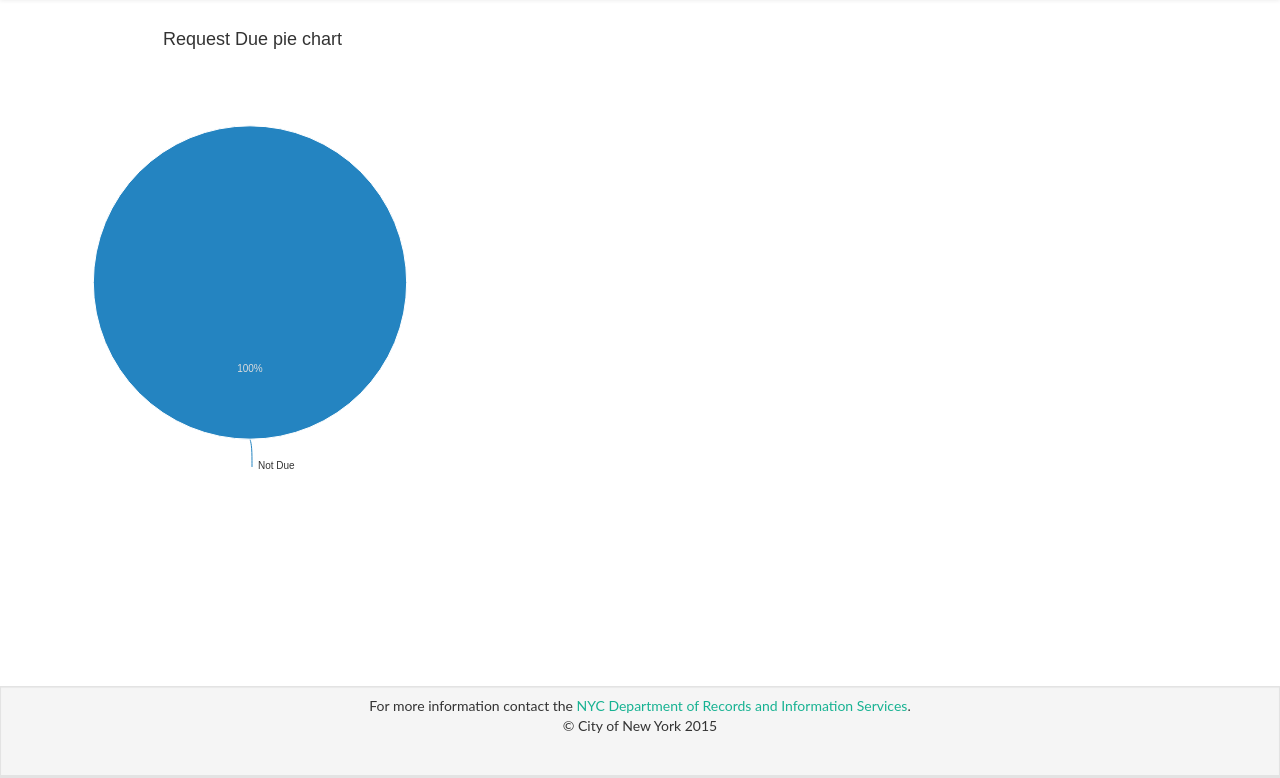
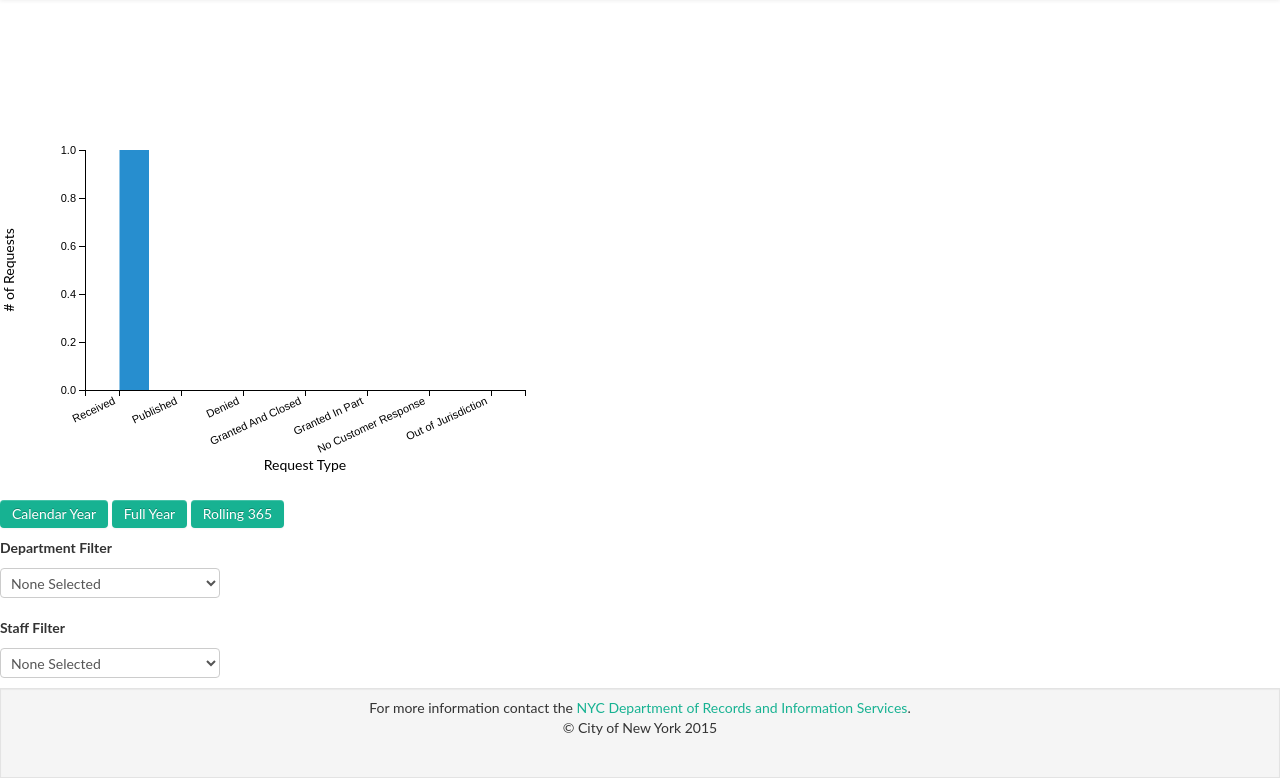
Before and after one commit to codeforamerica/recordtrac, a Flask app: page /report in a window 1280 px wide. Shown: the part 44-822 px from the top of the page. Run offline with Flask 2, Linux system fonts and the light colour scheme; the first user in the database is signed in; tables that the repository leaves empty hold one stand-in row (Sample ...); some libraries are stand-ins or nearby versions.

Commit message:
added partially granted, no customer response, out-of-jurisdiction bar charts

```diff
--- a/public_records_portal/db_helpers.py
+++ b/public_records_portal/db_helpers.py
@@ -369,6 +369,7 @@ def create_owner(request_id, reason, email=None, user_id=None):
 # @export "change_request_status"
 def change_request_status(request_id, status):
     req = get_obj("Request", request_id)
+    req.prev_status = req.status
     req.status = status
     req.status_updated = datetime.now().isoformat()
     db.session.add(req)
--- a/public_records_portal/prr.py
+++ b/public_records_portal/prr.py
@@ -72,8 +72,8 @@ def update_resource(resource, request_body):
 			return assign_owner(fields['request_id'], fields['owner_reason'], fields['owner_email'])
 	elif "reopen" in resource:
 		change_request_status(fields['request_id'], "Reopened")
-        elif "acknowledge" in resource:
-                change_request_status(fields['request_id'], fields['acknowledge_status'])
+	elif "acknowledge" in resource:
+		change_request_status(fields['request_id'], fields['acknowledge_status'])
 		return fields['request_id']
 	elif "request_text" in resource:
 		update_obj(attribute = "text", val = fields['request_text'], obj_type = "Request", obj_id = fields['request_id'])
@@ -208,7 +208,7 @@ def ask_a_question(request_id, user_id, question):
 	req = get_obj("Request", request_id)
 	qa_id = create_QA(request_id = request_id, question = question, user_id = user_id)
 	if qa_id:
-		change_request_status(request_id, "Pending")
+		change_request_status(request_id, "Asked A Question")
 		requester = req.requester()
 		if requester:
 			generate_prr_emails(request_id, notification_type = "Question asked", user_id = requester.user_id)
--- a/public_records_portal/templates/report.html
+++ b/public_records_portal/templates/report.html
@@ -2,7 +2,61 @@
 
 {% block container %}
 
+<style>
+	#tooltip {
+		position: absolute;
+		width: 95px;
+		height: auto;
+		padding: 10px;
+		background-color: white;
+		-webkit-border-radius: 10px;
+		-moz-border-radius: 10px;
+		border-radius: 10px;
+		-webkit-box-shadow: 4px 4px 10px rgba(0, 0, 0, 0.4);
+		-moz-box-shadow: 4px 4px 10px rgba(0, 0, 0, 0.4);
+		box-shadow: 4px 4px 10px rgba(0, 0, 0, 0.4);
+		pointer-events: none;
+	}
+#tooltip.hidden {
+	display: none;
+}
+#tooltip p {
+	margin: 0;
+	font-family: sans-serif;
+	font-size: 12px;
+	line-height: 16px;
+}
+.indent{
+	padding-left: 5px;
+}
+.heading{
+	font-weight: bold;
+}
+value{
+	color: red;
+	font-style: italic;
+}
+rect {
+	-moz-transition: all 0.3s;
+	-webkit-transition: all 0.3s;
+	-o-transition: all 0.3s;
+	transition: all 0.3s;
+}
+rect:hover{
+	fill: orange;
+}
+.axis path,
+.axis line {
+	fill: none;
+	stroke: black;
+	shape-rendering: crispEdges;
+}
+.axis text {
+	font-family: sans-serif;
+	font-size: 11px;
+}
 
+</style>
 <script type="text/javascript" src="{{ url_for('static', filename='js/plugins/d3pie.min.js') }}"></script>
 
 <div class="row-fluid">
@@ -11,77 +65,178 @@
 			{{ super() }}
 		{% endblock banner %}
 
-		<div id="report_div"></div>
+		<!--div id="report_div"></div-->
+		<div id="bar_chart"></div>
+		<br>
+		<button id="calendarYear" type="submit" class="btn btn-primary">Calendar Year</button>
+		<button id="fullYear" type="submit" class="btn btn-primary">Full Year</button>
+        <button id="rolling" type="submit" class="btn btn-primary">Rolling 365</button>
+		<h5>Department Filter</h5>
+		<select id="agency_filter" name="agency_filter">
+			<option value="0">None Selected</option>
+			<option value="1">Department of Records and Information Services</option>
+			<option value="2">Office of the Chief Medical Examiner</option>
+			<option value="3">Mayor's Office</option>
+			<option value="4">Department of Education</option>
+			<option value="5">Department of Information Technology and Telecommunications</option>
+			<option value="5">Deputy Mayor</option>
+		</select>
+		<h5>Staff Filter</h5>
+		<select id="staff_filter" name="staff_filter">
+			    <option value="0">None Selected</option>
+				{% for user in users %}
+				{{ user.email }}
+				<option value="{{ user.id }}">{{ user.alias}}</option>
+				{% endfor %}
+		</select>
 
 		<script type="text/javascript">
 
-            function draw_piechart(report_data) {
-				/*
-				console.log("drawing piechart");
-				console.log("report data:" + report_data);
+			function draw_barchart(reportPath) {
 
-				var width = 400;
-				var height = 400;
-				var radius = height / 2;
+				$("#bar_chart").empty();
+				var w = 500, h = 100;
+				var svg = d3.select("#bar_chart").append("svg").attr("width",w).attr("height",h);
 
-				var color = d3.scale.category20c();
-				var vis = d3.select('#report_div').append("svg:svg").data([report_data]).attr("width", width).attr("height", height).append("svg:g").attr("transform", "translate(" + radius + "," + radius + ")");
-				var pie = d3.layout.pie().value(function(d) {
-				    console.log("report data value: " + d.value);
-				    return d.value;
-				});
-				var arc = d3.svg.arc().outerRadius(radius);
-				var arcs = vis.selectAll("g.slice").data(pie).enter().append("svg.g").attr("class", "slice");
-				arcs.append("svg:path").attr("fill", function(d, i) {
-				    console.log("color: " + color(i));
-				    return color(i);
-				}).attr("d", function (d) {
-				    console.log(arc(d));
-				    return arc(d);
-				});
-				arcs.append("svg:text").attr("transform", function(d) {
-				    d.innerRadius = 0;
-				    d.outerRadius = radius;
-				    return "translate(" + arc.centroid(d) + ")";
-				}).attr("text-anchor", "middle").text(function(d, i) {
-				    console.log("report data label: " + report_data[i].label);
-				    return report_data[i].label;
-				});
+				d3.json(reportPath, function(report_data) {
+						var margin = {
+						top: 25,
+						right: 75,
+						bottom: 85,
+						left: 85
+						},
+						w = 600 - margin.left - margin.right,
+						h = 350 - margin.top - margin.bottom;
+						var padding = 10;
 
-				console.log("finished drawing piechart");
-				*/
+						var colors = {};
+						colors["Received"] = "#278ECF";
+						colors["Published"] = "#4BD762";
+						colors["Denied"] = "#FFCA1F";
+						colors["Granted And Closed"] = "#FF9416";
+                                                colors["Granted In Part"] = "#D42AE8";
+                                                colors["No Customer Response"] = "#535AD7";
+                                                colors["Out of Jurisdiction"] = "#FF402C";
 
-				var pie = new d3pie("report_div", {
-					header: {
-						title: {
-							text: "Request Due pie chart"
-						}
-					},
-					data: {
-						content: report_data
-					},
-					callbacks: {
-					    onClickSegment: function(a) {
-					        alert("callback event: " + a.data.callback);
-					    }
-					}
-				});
-            }
+						var dataset = report_data.data;
 
-            $.ajax({
-                type : "GET",
-                contentType: "application/json; charset=utf-8",
-                url: "/api/report/overdue",
-                dataType: "json",
-                async: true,
-                success: function (data) {
-                    div_name = "report_div";
-                    draw_piechart(data.data);
-                },
-                error: function(result) {
-                	alert(result);
-                }
-            });
+						var xScale = d3.scale.ordinal()
+						.domain(d3.range(dataset.length))
+						.rangeRoundBands([0, w], 0.05);
+						// ternary operator to determine if global or local has a larger scale
+						var yScale = d3.scale.linear()
+						.domain([0, d3.max(dataset, function (d) {
+										   return d.value;
+										   })])
+						.range([h, 0]);
+						var xAxis = d3.svg.axis()
+						.scale(xScale)
+						.tickFormat(function (d) {
+									return dataset[d].label;
+									})
+						.orient("bottom");
+						var yAxis = d3.svg.axis()
+						.scale(yScale)
+						.orient("left")
+						.ticks(5);
+
+						var commaFormat = d3.format(',');
+
+						//SVG element
+						var svg = d3.select("#bar_chart")
+						.append("svg")
+						.attr("width", w + margin.left + margin.right)
+						.attr("height", h + margin.top + margin.bottom)
+						.append("g")
+						.attr("transform", "translate(" + margin.left + "," + margin.top + ")");
+
+						// Graph Bars
+						var sets = svg.selectAll(".set")
+						.data(dataset)
+						.enter()
+						.append("g")
+						.attr("class", "set")
+						.attr("transform", function (d, i) {
+							  return "translate(" + xScale(i) + ",0)";
+							  });
+
+						sets.append("rect")
+						.attr("class", "OverDue")
+						.attr("width", xScale.rangeBand() / 2)
+						.attr("y", function (d) {
+							  return yScale(d.value);
+							  })
+						.attr("x", xScale.rangeBand() / 2)
+						.attr("height", function (d) {
+							  return h - yScale(d.value);
+							  })
+						.attr("fill", function (d) {
+							  return colors[d.label];
+							  })
+						;
+
+
+						// xAxis
+						svg.append("g") // Add the X Axis
+						.attr("class", "x axis")
+						.attr("transform", "translate(0," + (h) + ")")
+						.call(xAxis)
+						.selectAll("text")
+						.style("text-anchor", "end")
+						.attr("dx", "-.8em")
+						.attr("dy", ".15em")
+						.attr("transform", function (d) {
+							  return "rotate(-25)";
+							  });
+						// yAxis
+						svg.append("g")
+						.attr("class", "y axis")
+						.attr("transform", "translate(0 ,0)")
+						.call(yAxis);
+						// xAxis label
+						svg.append("text")
+						.attr("transform", "translate(" + (w / 2) + " ," + (h + margin.bottom - 5) + ")")
+						.style("text-anchor", "middle")
+						.text("Request Type");
+
+						//yAxis label
+						svg.append("text")
+						.attr("transform", "rotate(-90)")
+						.attr("y", 0 - margin.left)
+						.attr("x", 0 - (h / 2))
+						.attr("dy", "1em")
+						.style("text-anchor", "middle")
+						.text("# of Requests");
+
+						});
+
+			}
+
+			draw_barchart("/api/report/all/all");
+
+			$("#calendarYear").click(function() {
+			    draw_barchart("/api/report/all/calendarYear");
+			});
+
+			$("#fullYear").click(function() {
+			    draw_barchart("/api/report/all/fullYear");
+			});
+
+			$("#rolling").click(function() {
+				draw_barchart("/api/report/all/rolling");
+			});
+
+			$("#agency_filter").change(function() {
+				selected = $(this).val();
+
+				draw_barchart("/api/report/all/agency_" + selected);
+			});
+			$("#staff_filter").change(function() {
+				selected = $(this).val();
+
+				draw_barchart("/api/report/all/staff_" + selected);
+			});
+
 
 		</script>
 
--- a/public_records_portal/views.py
+++ b/public_records_portal/views.py
@@ -28,6 +28,7 @@ import anyjson
 import helpers
 import csv_export
 from datetime import datetime, timedelta
+import dateutil.parser
 from filters import *
 import re
 from db_helpers import get_count, get_obj
@@ -969,8 +970,8 @@ def get_pdfs(resource):
     app.logger.info("\n\ngetting pdf file")
     return send_from_directory(app.config["PDF_FOLDER"], resource, as_attachment=True)
 
-@app.route("/api/report/<string:report_type>", methods=["GET"])
-def get_report_jsons(report_type):
+@app.route("/api/report/<string:report_type>/<string:public_filter>", methods=["GET"])
+def get_report_jsons(report_type,public_filter):
     app.logger.info("\n\ngenerating report data")
 
     if not report_type:
@@ -979,15 +980,108 @@ def get_report_jsons(report_type):
         }
         return jsonify(response)
 
-    if report_type == "overdue":
+    overdue_filter = models.Request.overdue
+    notoverdue_filter = models.Request.notoverdue
+    published_filter = models.Request.published
+    denied_filter = models.Request.denied
+    granted_and_closed_filter = models.Request.granted_and_closed
+    granted_in_part_filter = models.Request.granted_in_part
+    no_customer_response_filter = models.Request.no_customer_response
+    out_of_jurisdiction_filter = models.Request.out_of_jurisdiction
+
+    if report_type == "all":
         try:
-            overdue_request=models.Request.query.filter(models.Request.overdue == True).all()
-            notdue_request=models.Request.query.filter(models.Request.overdue == False).all()
+            if public_filter == "all" or public_filter == "agency_0":
+                overdue_request=models.Request.query.filter(overdue_filter).all()
+                notdue_request=models.Request.query.filter(notoverdue_filter).all()
+                received_request=models.Request.query.all()
+                published_request=models.Request.query.filter(published_filter).all()
+                denied_request=models.Request.query.filter(denied_filter).all()
+                granted_and_closed_request=models.Request.query.filter(granted_and_closed_filter).all()
+                granted_in_part_request=models.Request.query.filter(granted_in_part_filter).all()
+                no_customer_response_request=models.Request.query.filter(no_customer_response_filter).all()
+                out_of_jurisdiction_request=models.Request.query.filter(out_of_jurisdiction_filter).all()
+            elif "agency" in public_filter:
+                agencyFilter = public_filter.split("_")[1]
+                agencyFilterInt = int(agencyFilter)
+                overdue_request=models.Request.query.filter(overdue_filter).filter(models.Request.department_id == agencyFilterInt).all()
+                notdue_request=models.Request.query.filter(notoverdue_filter).filter(models.Request.department_id == agencyFilterInt).all()
+                received_request=models.Request.query.filter(models.Request.department_id == agencyFilterInt).all()
+                published_request=models.Request.query.filter(published_filter).filter(models.Request.department_id == agencyFilterInt).all()
+                denied_request=models.Request.query.filter(denied_filter).filter(models.Request.department_id == agencyFilterInt).all()
+                granted_and_closed_request=models.Request.query.filter(granted_and_closed_filter).filter(models.Request.department_id == agencyFilterInt).all()
+                granted_in_part_request=models.Request.query.filter(granted_in_part_filter).filter(models.Request.department_id == agencyFilterInt).all()
+                no_customer_response_request=models.Request.query.filter(no_customer_response_filter).filter(models.Request.department_id == agencyFilterInt).all()
+                out_of_jurisdiction_request=models.Request.query.filter(out_of_jurisdiction_filter).filter(models.Request.department_id == agencyFilterInt).all()
+            elif "calendarYear" in public_filter:
+                overdue_request=models.Request.query.filter(overdue_filter).all()
+                notdue_request=models.Request.query.filter(notoverdue_filter).all()
+                received_request=models.Request.query.all()
+                published_request=models.Request.query.filter(published_filter).all()
+                denied_request=models.Request.query.filter(denied_filter).all()
+                granted_and_closed_request=models.Request.query.filter(granted_and_closed_filter).all()
+                granted_in_part_request=models.Request.query.filter(granted_in_part_filter).all()
+                no_customer_response_request=models.Request.query.filter(no_customer_response_filter).all()
+                out_of_jurisdiction_request=models.Request.query.filter(out_of_jurisdiction_filter).all()
+            elif "fullYear" in public_filter:
+                overdue_request=models.Request.query.filter(overdue_filter).all()
+                notdue_request=models.Request.query.filter(notoverdue_filter).all()
+                received_request=models.Request.query.all()
+                published_request=models.Request.query.filter(published_filter).all()
+                denied_request=models.Request.query.filter(denied_filter).all()
+                granted_and_closed_request=models.Request.query.filter(granted_and_closed_filter).all()
+                granted_in_part_request=models.Request.query.filter(granted_in_part_filter).all()
+                no_customer_response_request=models.Request.query.filter(no_customer_response_filter).all()
+                out_of_jurisdiction_request=models.Request.query.filter(out_of_jurisdiction_filter).all()
+            elif "rolling" in public_filter:
+                overdue_request=models.Request.query.filter(overdue_filter).all()
+                notdue_request=models.Request.query.filter(notoverdue_filter).all()
+                received_request=models.Request.query.all()
+                published_request=models.Request.query.filter(published_filter).all()
+                denied_request=models.Request.query.filter(denied_filter).all()
+                granted_and_closed_request=models.Request.query.filter(granted_and_closed_filter).all()
+                granted_in_part_request=models.Request.query.filter(granted_in_part_filter).all()
+                no_customer_response_request=models.Request.query.filter(no_customer_response_filter).all()
+                out_of_jurisdiction_request=models.Request.query.filter(out_of_jurisdiction_filter).all()
+            elif "staff" in public_filter:
+                staff_id = int(public_filter.split("_")[1])
+                overdue_request=models.Request.query.filter(overdue_filter).filter(models.Owner.is_point_person == True).all()
+                notdue_request=models.Request.query.filter(notoverdue_filter).filter(models.Owner.is_point_person == True).all()
+                received_request=models.Request.query.filter(models.Owner.user_id == staff_id).all()
+                published_request=models.Request.query.filter(published_filter).filter(models.Owner.user_id == staff_id).all()
+                denied_request=models.Request.query.filter(denied_filter).filter(models.Owner.user_id == staff_id).all()
+                granted_and_closed_request=models.Request.query.filter(granted_and_closed_filter).filter(models.Owner.user_id == staff_id).all()
+                granted_in_part_request=models.Request.query.filter(granted_in_part_filter).filter(models.Owner.user_id == staff_id).all()
+                no_customer_response_request=models.Request.query.filter(no_customer_response_filter).filter(models.Owner.user_id == staff_id).all()
+                out_of_jurisdiction_request=models.Request.query.filter(out_of_jurisdiction_filter).filter(models.Owner.user_id == staff_id).all()
+
             response={
                 "status" : "ok",
                 "data" : [
-                    {"label" : "Over Due", "value" : len(overdue_request), "callback" : "overdue"},
-                    {"label" : "Not Due", "value" : len(notdue_request), "callback" : "notdue"}
+                    {"label" : "Received", "value" : len(received_request), "callback" : "received"},
+                    {"label" : "Published", "value" : len(published_request), "callback" : "received"},
+                    {"label" : "Denied", "value" : len(denied_request), "callback" : "denied"},
+                    {"label" : "Granted And Closed", "value" : len(granted_and_closed_request), "callback" : "granted_and_closed"},
+                    {"label" : "Granted In Part", "value" : len(granted_in_part_request), "callback" : "granted_in_part"},
+                    {"label" : "No Customer Response", "value" : len(no_customer_response_request), "callback" : "no_customer_response"},
+                    {"label" : "Out of Jurisdiction", "value" : len(out_of_jurisdiction_request), "callback" : "out_of_jurisdiction"}
+                ]
+            }
+
+        except Exception, e:
+            response={
+                "status" : "failed",
+                "data" : "fail to find overdue request",
+                 "exception": e
+            }
+        return jsonify(response)
+    if report_type == "received":
+        try:
+            received_request=models.Request.query.all()
+            response={
+                "status" : "ok",
+                "data" : [
+                    {"label" : "Received", "value" : len(received_request), "callback" : "received"}
                 ]
             }
 
@@ -1008,9 +1102,10 @@ def get_report_jsons(report_type):
 @app.route("/report")
 @login_required
 def report():
+    users=models.User.query.all()
     overdue_request=models.Request.query.filter(models.Request.overdue == True).all()
     app.logger.info("\n\nOverdue Requests %s" %(len(overdue_request)))
-    return render_template('report.html')
+    return render_template('report.html',users=users)
 
 @app.route("/submit", methods=["POST"])
 def submit():
--- a/requirements.txt
+++ b/requirements.txt
@@ -31,7 +31,6 @@ PyPDF2==1.25.1
 python-dateutil==2.4.2
 python-dotenv==0.1.2
 python-mimeparse==0.1.4
-python-scribd==1.2.0
 pytz==2015.4
 recaptcha-client==1.0.6
 reportlab==3.2.0
```
Also changed, not shown: public_records_portal/models.py (+30 -1 lines), public_records_portal/static/js/case.js (+3 -5 lines).
